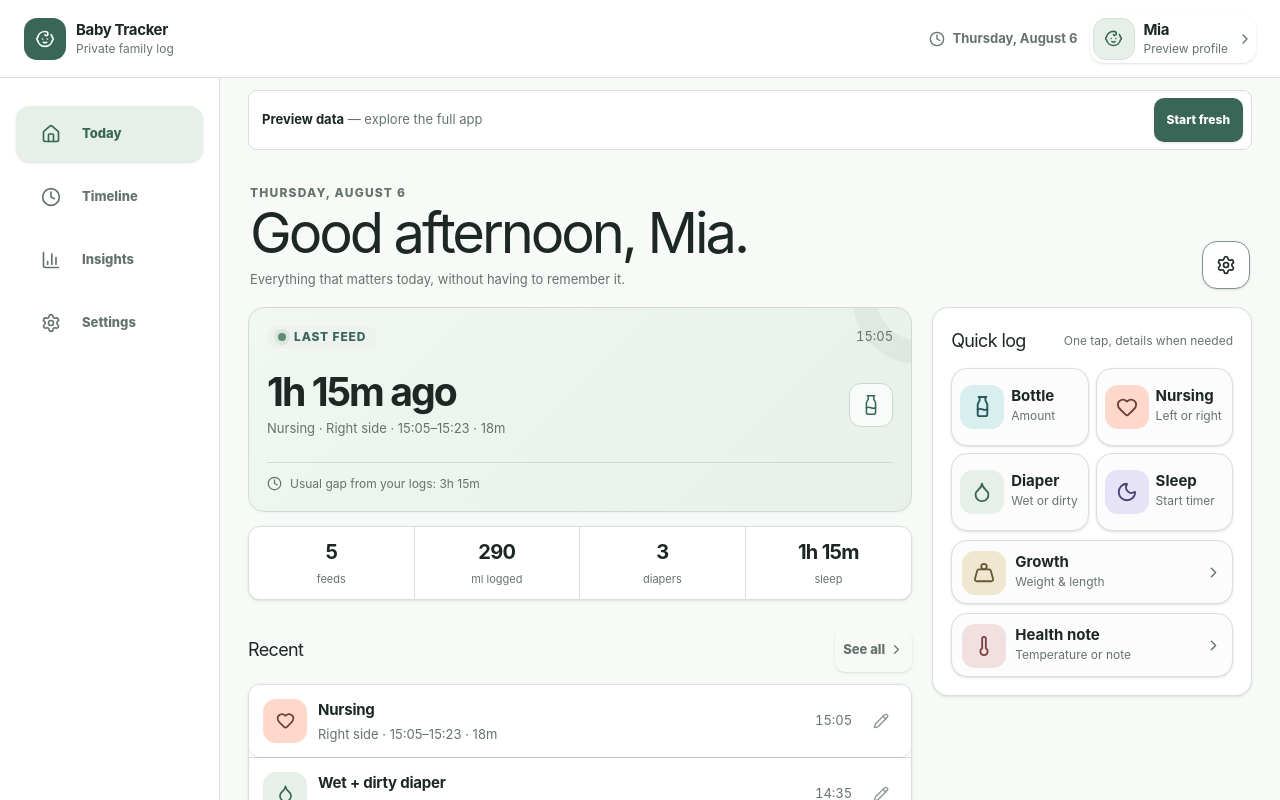
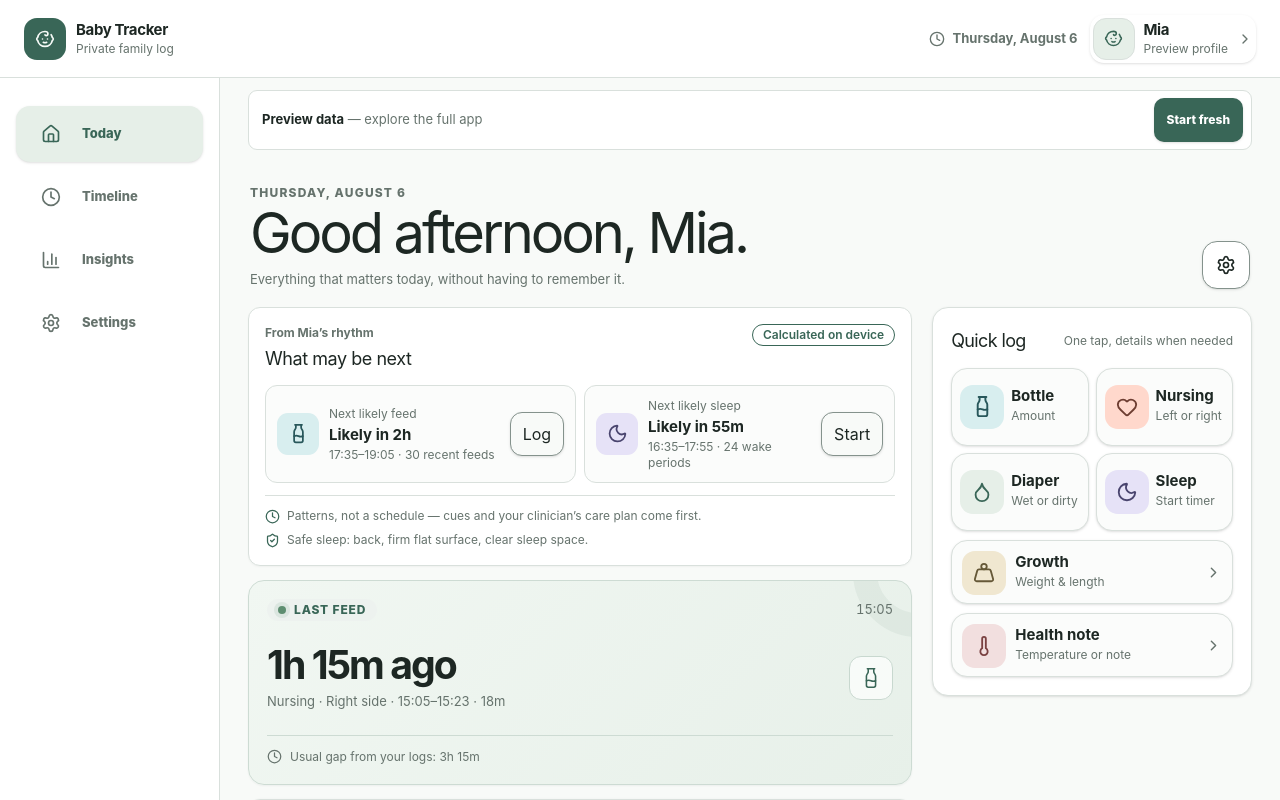
Before and after one commit to mpoapostolis/numa-baby, a React (Vite) app: page / in a window 1280 px wide. Shown: the top 800 px of the page. Built offline with nearby package versions, Linux system fonts and the light colour scheme.

Commit message:
Add local care rhythm forecasts

```diff
--- a/src/App.tsx
+++ b/src/App.tsx
@@ -211,6 +211,27 @@ function humanDuration(minutes: number) {
   return mins ? `${hours}h ${mins}m` : `${hours}h`;
 }
 
+function median(values: number[]) {
+  if (!values.length) return 0;
+  const ordered = [...values].sort((a, b) => a - b);
+  const middle = Math.floor(ordered.length / 2);
+  return ordered.length % 2
+    ? ordered[middle]
+    : Math.round((ordered[middle - 1] + ordered[middle]) / 2);
+}
+
+function forecastRelative(target: number, now: number) {
+  const minutes = Math.round((target - now) / 60_000);
+  if (minutes <= 15) return "Check cues now";
+  return `Likely in ${humanDuration(minutes)}`;
+}
+
+function forecastRange(target: number, spreadMinutes: number) {
+  const start = new Date(target - spreadMinutes * 60_000).toISOString();
+  const end = new Date(target + spreadMinutes * 60_000).toISOString();
+  return `${formatTime(start)}–${formatTime(end)}`;
+}
+
 function liveDuration(start: string, now: number) {
   const totalSeconds = Math.max(
     0,
@@ -309,17 +330,24 @@ function demoData() {
       }
     });
 
-    const sleepStart = new Date(day);
-    sleepStart.setHours(12, 20 + (dayOffset % 3) * 10, 0, 0);
-    const sleepEnd = new Date(sleepStart.getTime() + (75 + (dayOffset % 2) * 25) * 60_000);
-    if (sleepStart <= now) {
+    [
+      { hour: 2, minute: 30, duration: 110 },
+      { hour: 9, minute: 25, duration: 65 },
+      { hour: 13, minute: 5, duration: 80 },
+      { hour: 17, minute: 15, duration: 45 },
+      { hour: 23, minute: 10, duration: 145 },
+    ].forEach((sleep, index) => {
+      const sleepStart = new Date(day);
+      sleepStart.setHours(sleep.hour, sleep.minute + (dayOffset % 3) * 5, 0, 0);
+      if (sleepStart > now) return;
+      const sleepEnd = new Date(sleepStart.getTime() + sleep.duration * 60_000);
       activities.push({
-        id: `demo-sleep-${dayOffset}`,
+        id: `demo-sleep-v2-${dayOffset}-${index}`,
         type: "sleep",
         startedAt: sleepStart.toISOString(),
-        endedAt: sleepEnd > now ? now.toISOString() : sleepEnd.toISOString(),
+        endedAt: sleepEnd <= now ? sleepEnd.toISOString() : undefined,
       });
-    }
+    });
   }
 
   [
@@ -462,16 +490,23 @@ export default function HomePage() {
           try {
             const parsed = parseStoredData(saved);
             const restoredActivities = parsed.activities ?? [];
-            const missingPreviewGrowth =
-              parsed.profile?.isDemo &&
+            const previewSeed = parsed.profile?.isDemo ? demoData() : [];
+            const missingPreviewGrowth = parsed.profile?.isDemo &&
               !restoredActivities.some((activity) => activity.type === "growth");
+            const needsPreviewSleepRefresh = parsed.profile?.isDemo &&
+              !restoredActivities.some((activity) => activity.id.startsWith("demo-sleep-v2-"));
             setActivities(
-              missingPreviewGrowth
-                ? [
-                    ...restoredActivities,
-                    ...demoData().filter((activity) => activity.type === "growth"),
-                  ]
-                : restoredActivities,
+              [
+                ...restoredActivities.filter((activity) =>
+                  !(needsPreviewSleepRefresh && activity.type === "sleep" && activity.id.startsWith("demo-sleep-")),
+                ),
+                ...(missingPreviewGrowth
+                  ? previewSeed.filter((activity) => activity.type === "growth")
+                  : []),
+                ...(needsPreviewSleepRefresh
+                  ? previewSeed.filter((activity) => activity.id.startsWith("demo-sleep-v2-"))
+                  : []),
+              ],
             );
             setProfile(parsed.profile);
             setNightMode(Boolean(parsed.nightMode));
@@ -602,10 +637,49 @@ export default function HomePage() {
   }, [sortedActivities]);
 
   const typicalGap = useMemo(() => {
-    if (!feedingGaps.length) return 0;
-    const ordered = [...feedingGaps].sort((a, b) => a - b);
-    return ordered[Math.floor(ordered.length / 2)];
+    return median(feedingGaps);
   }, [feedingGaps]);
+
+  const completedSleeps = useMemo(
+    () => sortedActivities
+      .filter((activity) => activity.type === "sleep" && activity.endedAt)
+      .slice(0, 24),
+    [sortedActivities],
+  );
+  const wakeGaps = useMemo(() => {
+    const chronological = [...completedSleeps].sort(
+      (a, b) => new Date(a.startedAt).getTime() - new Date(b.startedAt).getTime(),
+    );
+    return chronological
+      .slice(1)
+      .map((sleep, index) => Math.round(
+        (new Date(sleep.startedAt).getTime() - new Date(chronological[index].endedAt!).getTime()) / 60_000,
+      ))
+      .filter((minutes) => minutes >= 20 && minutes <= 360);
+  }, [completedSleeps]);
+  const typicalWakeGap = useMemo(() => median(wakeGaps), [wakeGaps]);
+
+  const feedPatternReady = feedingGaps.length >= 3 && Boolean(lastFeed);
+  const feedSpread = feedPatternReady
+    ? Math.max(15, Math.min(45, median(feedingGaps.map((gap) => Math.abs(gap - typicalGap)))))
+    : 20;
+  const nextFeedAt = feedPatternReady && lastFeed
+    ? new Date(lastFeed.startedAt).getTime() + typicalGap * 60_000
+    : null;
+
+  const lastCompletedSleep = completedSleeps[0];
+  const sleepPatternReady = wakeGaps.length >= 2 && Boolean(lastCompletedSleep);
+  const sleepSpread = sleepPatternReady
+    ? Math.max(15, Math.min(40, median(wakeGaps.map((gap) => Math.abs(gap - typicalWakeGap)))))
+    : 20;
+  const nextSleepAt = sleepPatternReady && lastCompletedSleep?.endedAt
+    ? new Date(lastCompletedSleep.endedAt).getTime() + typicalWakeGap * 60_000
+    : null;
+  const forecastFeedSheet: "bottle" | "nursing" = profile.feedingMode === "breast"
+    ? "nursing"
+    : profile.feedingMode === "bottle"
+      ? "bottle"
+      : lastFeed?.type === "nursing" ? "nursing" : "bottle";
 
   const weekly = useMemo(() => {
     return Array.from({ length: 7 }, (_, index) => {
@@ -1085,6 +1159,48 @@ export default function HomePage() {
                   ))}
                 </div>
               )}
+
+              <Card className="care-forecast" aria-labelledby="care-forecast-title">
+                <div className="care-forecast-heading">
+                  <div>
+                    <p>From {profile.name}’s rhythm</p>
+                    <h2 id="care-forecast-title">What may be next</h2>
+                  </div>
+                  <Badge variant="outline">Calculated on device</Badge>
+                </div>
+                <div className="forecast-grid">
+                  <div className="forecast-item forecast-feed">
+                    <span className="forecast-icon"><Milk size={21} /></span>
+                    <div className="forecast-copy">
+                      <span>Next likely feed</span>
+                      <strong>{nextFeedAt ? forecastRelative(nextFeedAt, minuteClock) : "Learning the pattern"}</strong>
+                      <small>{nextFeedAt
+                        ? `${forecastRange(nextFeedAt, feedSpread)} · ${feedingGaps.length + 1} recent feeds`
+                        : "Log at least 4 feeds to estimate a window"}</small>
+                    </div>
+                    <Button variant="outline" size="sm" onClick={() => openSheet(forecastFeedSheet)}>Log</Button>
+                  </div>
+                  <div className="forecast-item forecast-sleep">
+                    <span className="forecast-icon"><Moon size={21} /></span>
+                    <div className="forecast-copy">
+                      <span>{activeSleep ? "Current sleep" : "Next likely sleep"}</span>
+                      <strong>{activeSleep
+                        ? "Sleeping now"
+                        : nextSleepAt ? forecastRelative(nextSleepAt, minuteClock) : "Learning the pattern"}</strong>
+                      <small>{activeSleep
+                        ? `Started ${formatTime(activeSleep.startedAt)}`
+                        : nextSleepAt
+                          ? `${forecastRange(nextSleepAt, sleepSpread)} · ${wakeGaps.length + 1} wake periods`
+                          : "Log at least 3 complete sleeps to estimate a window"}</small>
+                    </div>
+                    <Button variant="outline" size="sm" onClick={toggleSleep}>{activeSleep ? "Stop" : "Start"}</Button>
+                  </div>
+                </div>
+                <div className="forecast-guidance">
+                  <span><Clock size={15} /> Patterns, not a schedule — cues and your clinician’s care plan come first.</span>
+                  <span><ShieldCheck size={15} /> Safe sleep: back, firm flat surface, clear sleep space.</span>
+                </div>
+              </Card>
 
               <Card className="now-card">
                 <div className="now-card-top">
--- a/src/styles.css
+++ b/src/styles.css
@@ -511,20 +511,24 @@ html.theme-night,
   gap: 9px;
 }
 
+.care-forecast {
+  order: 2;
+}
+
 .quick-section {
-  order: 2;
+  order: 3;
 }
 
 .now-card {
-  order: 3;
+  order: 4;
 }
 
 .summary-grid {
-  order: 4;
+  order: 5;
 }
 
 .recent-section {
-  order: 5;
+  order: 6;
 }
 
 .timer-heading {
@@ -643,6 +647,127 @@ html.theme-night,
   font-size: var(--text-sm);
   font-weight: 850;
   cursor: pointer;
+}
+
+.care-forecast {
+  padding: 16px;
+  border-color: var(--line);
+  background: var(--surface);
+  box-shadow: 0 1px 2px rgb(20 35 29 / 4%);
+}
+
+.care-forecast-heading {
+  display: flex;
+  align-items: flex-start;
+  justify-content: space-between;
+  gap: 12px;
+  margin-bottom: 13px;
+}
+
+.care-forecast-heading p {
+  margin: 0 0 3px;
+  color: var(--muted);
+  font-size: var(--text-xs);
+  font-weight: 750;
+}
+
+.care-forecast-heading h2 {
+  margin: 0;
+  font-size: var(--text-title);
+  letter-spacing: -0.025em;
+}
+
+.care-forecast-heading > div:last-child {
+  flex: 0 0 auto;
+  color: var(--brand);
+}
+
+.forecast-grid {
+  display: grid;
+  gap: 8px;
+}
+
+.forecast-item {
+  min-width: 0;
+  display: grid;
+  grid-template-columns: 42px minmax(0, 1fr) auto;
+  align-items: center;
+  gap: 10px;
+  padding: 11px;
+  border: 1px solid var(--line);
+  border-radius: var(--radius-md);
+  background: var(--surface-tint);
+}
+
+.forecast-icon {
+  width: 42px;
+  height: 42px;
+  display: grid;
+  place-items: center;
+  border-radius: 11px;
+}
+
+.forecast-feed .forecast-icon {
+  background: var(--aqua);
+  color: var(--aqua-ink);
+}
+
+.forecast-sleep .forecast-icon {
+  background: var(--lavender);
+  color: var(--lavender-ink);
+}
+
+.forecast-copy {
+  min-width: 0;
+  display: flex;
+  flex-direction: column;
+  gap: 3px;
+}
+
+.forecast-copy > span,
+.forecast-copy small {
+  color: var(--muted);
+  font-size: var(--text-xs);
+}
+
+.forecast-copy strong {
+  font-size: var(--text-body);
+  line-height: 1.2;
+}
+
+.forecast-copy small {
+  overflow: hidden;
+  line-height: 1.35;
+  text-overflow: ellipsis;
+}
+
+.forecast-item > button {
+  min-height: 44px;
+  padding-right: 12px;
+  padding-left: 12px;
+}
+
+.forecast-guidance {
+  display: grid;
+  gap: 7px;
+  margin-top: 12px;
+  padding-top: 12px;
+  border-top: 1px solid var(--line);
+  color: var(--muted);
+  font-size: var(--text-xs);
+  line-height: 1.4;
+}
+
+.forecast-guidance span {
+  display: flex;
+  align-items: flex-start;
+  gap: 7px;
+}
+
+.forecast-guidance svg {
+  flex: 0 0 auto;
+  margin-top: 1px;
+  color: var(--brand);
 }
 
 .now-card {
@@ -2358,6 +2483,10 @@ html.theme-night,
 }
 
 @media (min-width: 768px) {
+  .forecast-grid {
+    grid-template-columns: repeat(2, minmax(0, 1fr));
+  }
+
   .app-frame {
     --rail: clamp(88px, 15vw, 196px);
     display: grid;
--- a/vite.config.ts
+++ b/vite.config.ts
@@ -1,10 +1,16 @@
 import react from "@vitejs/plugin-react";
 import tailwindcss from "@tailwindcss/vite";
+import { fileURLToPath } from "node:url";
 import { defineConfig } from "vite";
 import { VitePWA } from "vite-plugin-pwa";
 import { sites } from "./build/sites-vite-plugin.ts";
 
 export default defineConfig({
+  resolve: {
+    alias: {
+      "@": fileURLToPath(new URL("./src", import.meta.url)),
+    },
+  },
   plugins: [
     tailwindcss(),
     react(),
```
Also changed, not shown: 2 other files (tests, documents, lock files or other folders).
